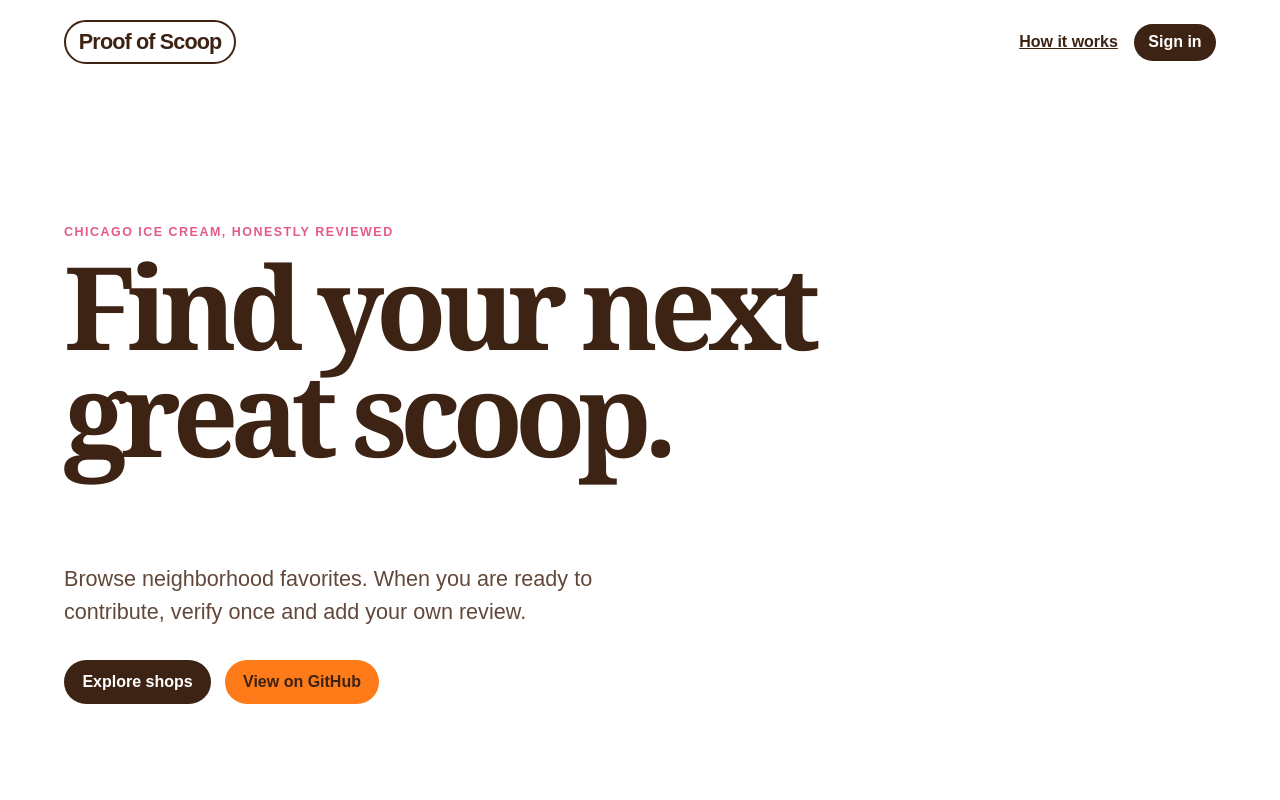
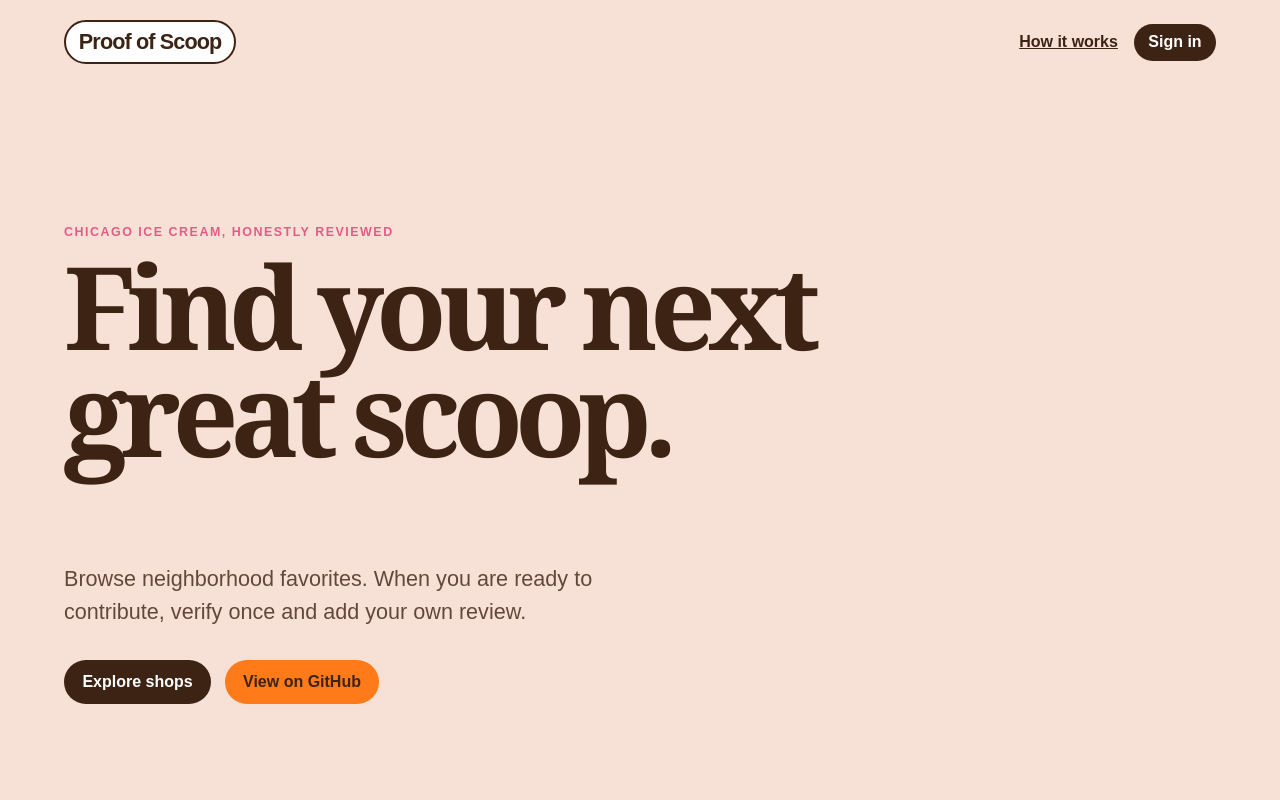
Before and after one commit to jamiechicago312/proofofscoop, a Next.js app: page / in a window 1280 px wide. Shown: the top 800 px of the page. Built offline with nearby package versions, Linux system fonts and the light colour scheme; no server answers.

Commit message:
Fix balance lint state and header styling

```diff
--- a/src/app/globals.css
+++ b/src/app/globals.css
@@ -20,7 +20,7 @@ html { scroll-behavior: smooth; }
 body {
   margin: 0;
   color: var(--rc-chocolate);
-  background: #fff;
+  background: var(--rc-palmer-house);
   font-family: Arial, Helvetica, sans-serif;
 }
 
@@ -36,7 +36,7 @@ a { color: inherit; }
   padding-block: 1.25rem;
 }
 
-.wordmark { border: 2px solid var(--rc-chocolate); border-radius: 999px; padding: 0.45rem 0.8rem; font-weight: 800; text-decoration: none; letter-spacing: -0.04em; font-size: 1.35rem; }
+.wordmark { border: 2px solid var(--rc-chocolate); border-radius: 999px; padding: 0.45rem 0.8rem; background: #fff; font-weight: 800; text-decoration: none; letter-spacing: -0.04em; font-size: 1.35rem; }
 .nav-link { font-weight: 700; }
 .nav-actions, .auth-actions { display: flex; align-items: center; gap: 1rem; }
 .nav-button, .text-button { border: 0; background: transparent; color: inherit; cursor: pointer; font: inherit; font-weight: 800; padding: 0; }
--- a/src/components/wallet-balance.tsx
+++ b/src/components/wallet-balance.tsx
@@ -8,10 +8,14 @@ const usdc = "0x833589fCD6EDb6E08f4c7C32D4f71b54bdA02913" as const;
 const erc20 = parseAbi(["function balanceOf(address) view returns (uint256)"]);
 
 export function WalletBalance({ address }: { address?: string }) {
+  if (!address) return <><div><dt>Base USDC balance</dt><dd>Wallet is still being created.</dd></div><div><dt>Base ETH gas balance</dt><dd>Wallet is still being created.</dd></div></>;
+  return <LoadedWalletBalance address={address} />;
+}
+
+function LoadedWalletBalance({ address }: { address: string }) {
   const [usdcState, setUsdcState] = useState("Loading…");
   const [ethState, setEthState] = useState("Loading…");
   useEffect(() => {
-    if (!address) { setUsdcState("Wallet is still being created."); setEthState("Wallet is still being created."); return; }
     const client = createPublicClient({ chain: base, transport: http("https://mainnet.base.org") });
     client.readContract({ address: usdc, abi: erc20, functionName: "balanceOf", args: [address as `0x${string}`] })
       .then((balance) => setUsdcState(`${formatUnits(balance, 6)} USDC`))
```
